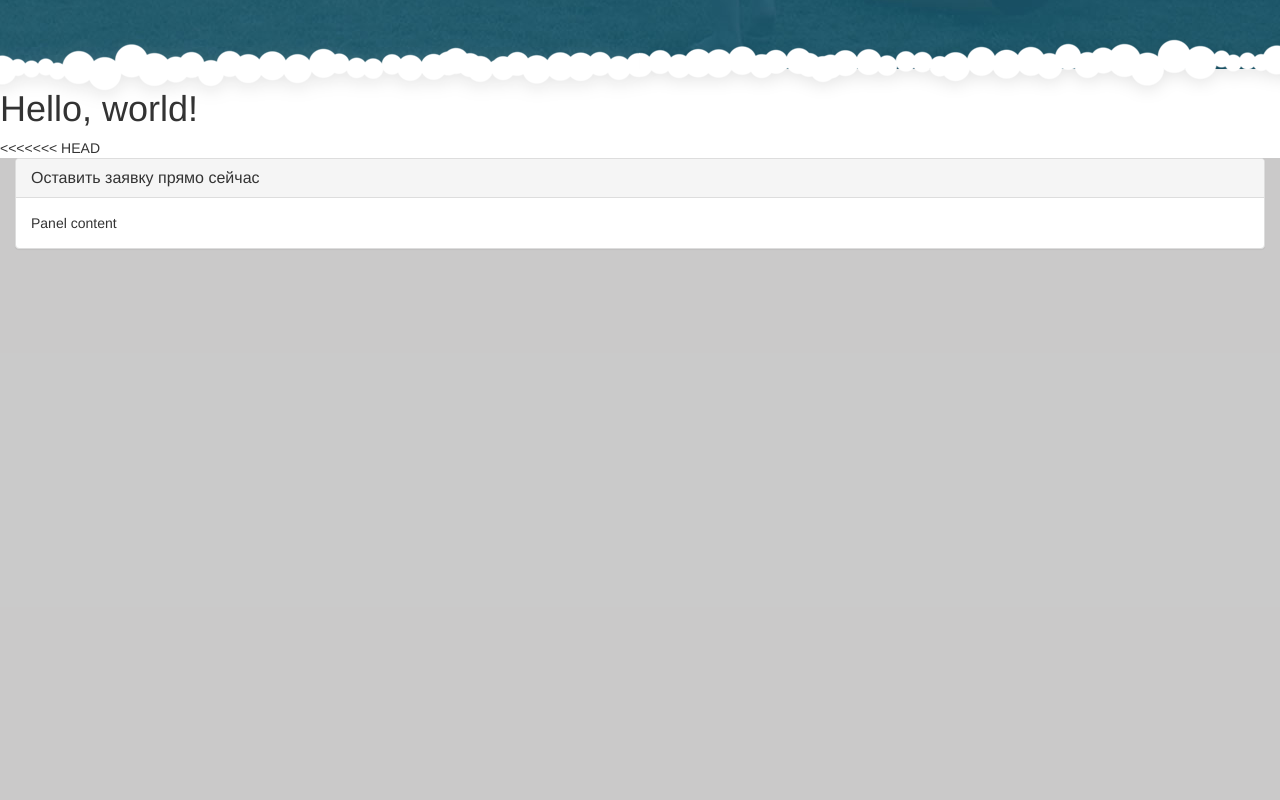
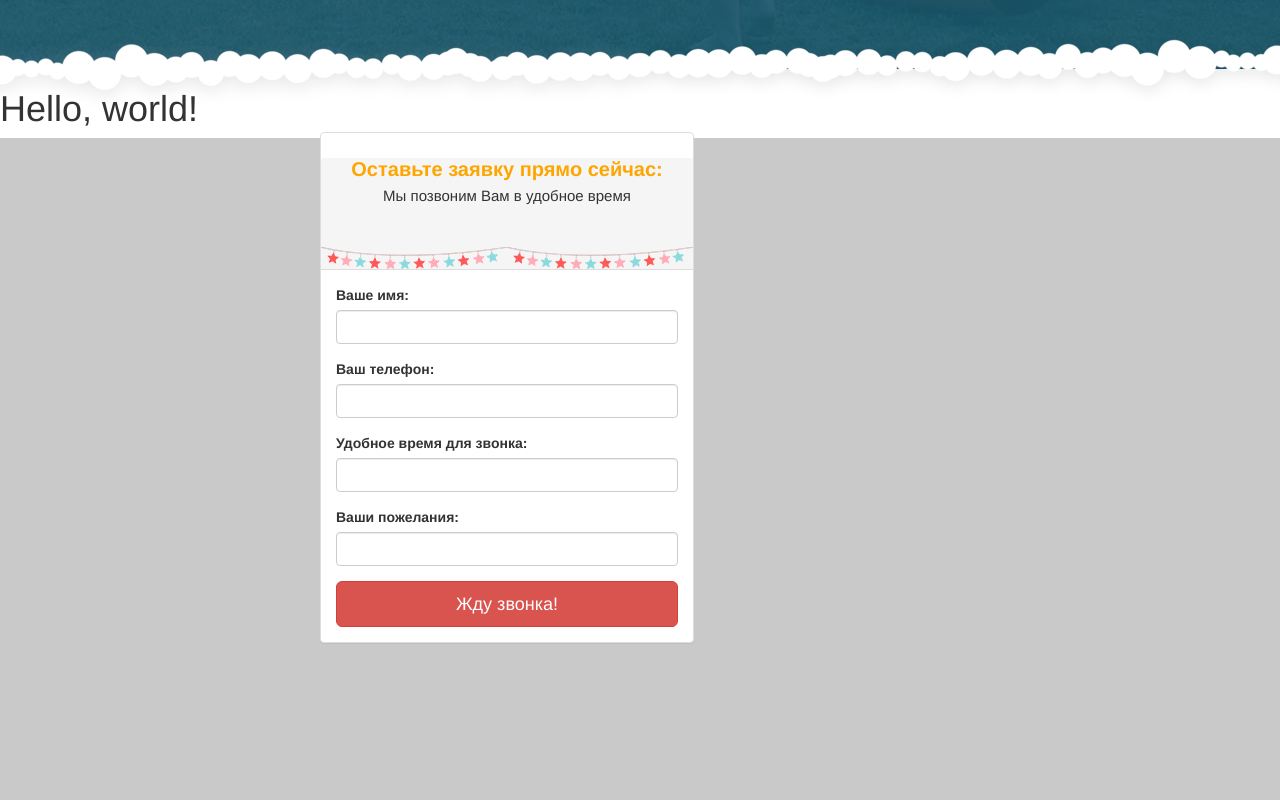
Before and after one commit to VoiD2008/holidays_mock, a plain HTML site: page index.html in a window 1280 px wide. Shown: the part 4220-5020 px from the top of the page. Drawn offline with nearby package versions, Linux system fonts and the light colour scheme.

Commit message:
Merge branch 'master' of https://github.com/VoiD2008/holidays_mock
# Conflicts:
#	index.html

```diff
--- a/css/style.css
+++ b/css/style.css
@@ -593,3 +593,29 @@ footer .socials{
 footer .socials>a.btn-link{
 	padding:0;
 }
+
+.ya-maps{
+	position:relative;
+}
+.ya-maps .absolute-callback-form{
+    left: 25%;
+    position: absolute;
+    bottom: 25%;
+}
+
+.panel-heading.happy{
+    padding: 0px;
+    margin-top: 25px;
+}
+.panel-heading.happy h2{
+    color:orange;
+    font-size:20px;
+    margin-bottom: 5px;
+}
+.panel-heading.happy span{
+    font-size: 15px;
+}
+
+.full-width{
+    width:100%;
+}
--- a/index.html
+++ b/index.html
@@ -330,20 +330,39 @@
 		</div>
 	</div>
 <h1>Hello, world!</h1>
-<<<<<<< HEAD
-
-
 <section class="ya-maps container-fluid">
-<script type="text/javascript" charset="utf-8" async src="https://api-maps.yandex.ru/services/constructor/1.0/js/?um=constructor%3A61a9d1c0bf7fc4a0bdf8154a79630aa9ded03a06a5aa320c470705ac57fbf2e8&amp;width=100%25&amp;height=705&amp;lang=ru_RU&amp;scroll=false"></script>
-
+	<script type="text/javascript" charset="utf-8" async src="https://api-maps.yandex.ru/services/constructor/1.0/js/?um=constructor%3A61a9d1c0bf7fc4a0bdf8154a79630aa9ded03a06a5aa320c470705ac57fbf2e8&amp;width=100%25&amp;height=705&amp;lang=ru_RU&amp;scroll=false"></script>
 
 <div class="absolute-callback-form panel panel-default">
-
-  <div class="panel-heading">
-    <h3 class="panel-title">Оставить	 заявку прямо сейчас</h3>
+  <div class="panel-heading happy text-center">
+    <h2 class="panel-title"><b>Оставьте заявку прямо сейчас:</b></h2>
+		<span>Мы позвоним Вам в удобное время</span>
+		<br>
+		<br>
+		<br>
+		<img src="/images/stars.png"></img><img src="/images/stars.png"></img>
   </div>
   <div class="panel-body">
-    Panel content
+
+    <form>
+			<div class="form-group">
+				<label for="yo-name">Ваше имя:</label>
+				<input type="text" class="form-control" id="yo-name">
+			</div>
+			<div class="form-group">
+				<label for="yo-tel">Ваш телефон:</label>
+				<input type="tel" class="form-control" id="yo-tel">
+			</div>
+			<div class="form-group">
+				<label for="w-time">Удобное время для звонка:</label>
+				<input type="text" class="form-control" id="w-time">
+			</div>
+			<div class="form-group">
+				<label for="mes-message">Ваши пожелания:</label>
+				<input type="text" class="form-control" id="mes-message">
+			</div>
+				<button type="submit" class="full-width btn btn-lg btn-danger">Жду звонка!</button>
+		</form>
   </div>
 </div>
 
```
Also changed, not shown: images/stars.png (added).
